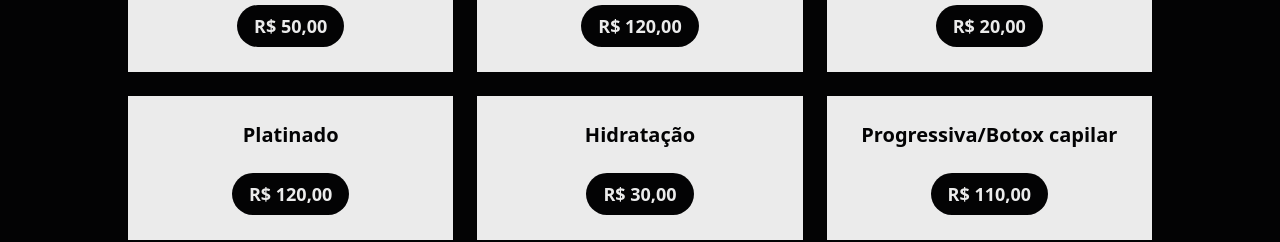
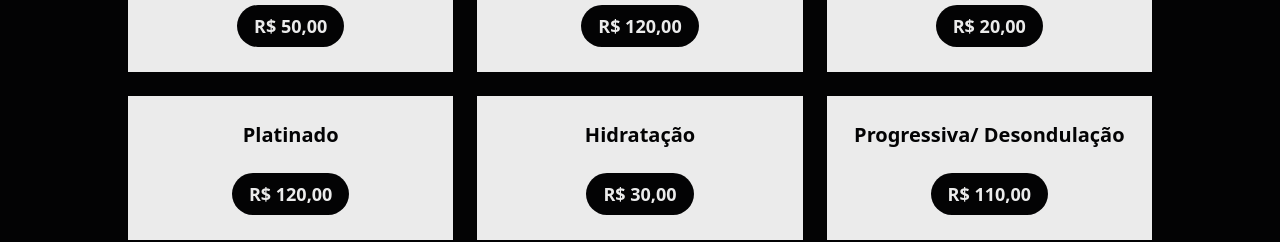
Before and after one commit to MatheusGeambastiane/urus, a Next.js app: page / in a window 1280 px wide. Shown: the part 1820-2062 px from the top of the page. Built offline with nearby package versions, Linux system fonts and the light colour scheme.

Commit message:
Feature: removando o botox

```diff
--- a/components/sections/Services.tsx
+++ b/components/sections/Services.tsx
@@ -24,7 +24,7 @@ export default function Services() {
         { title: "Pé de cabelo", price: 20 },
         { title: "Platinado", price: 120 },
         { title: "Hidratação", price: 30 },
-        { title: "Progressiva/Botox capilar", price: 110 },
+        { title: "Progressiva/ Desondulação", price: 110 },
         { title: "Pigmentação", price: 30 },
         { title: "Prótese capilar", price: 1800 },
       ],
```
